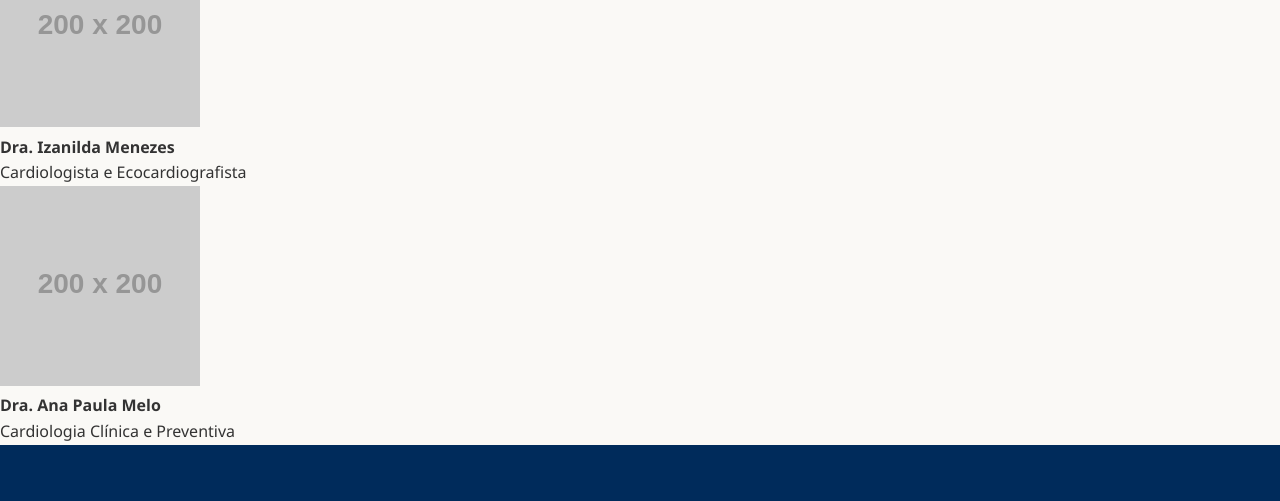
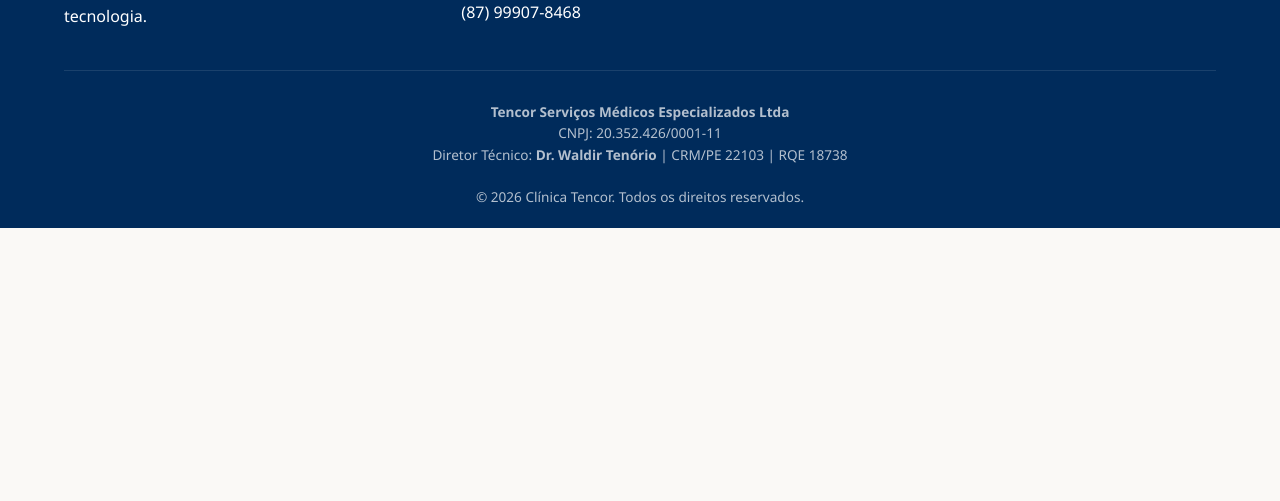
Before and after one commit to livingtencor-dot/clinica-tencor, a plain HTML site: page index.html in a window 1280 px wide. Shown: the part 947-1448 px from the top of the page. After the commit the page ends 1175 px from the top, so only its background shows below. Drawn offline with Linux system fonts and the light colour scheme; placeholder pictures from the web are drawn by us.

Commit message:
Update index.html

```diff
--- a/index.html
+++ b/index.html
@@ -170,22 +170,6 @@
         </div>
     </section>
 
-    <section class="equipe" id="equipe">
-        <h2>Nosso Corpo Clínico</h2>
-        <div class="grid-equipe">
-            <div class="medico-card">
-                <img src="https://via.placeholder.com/200" alt="Dra. Izanilda Menezes">
-                <h4>Dra. Izanilda Menezes</h4>
-                <p>Cardiologista e Ecocardiografista</p>
-            </div>
-            <div class="medico-card">
-                <img src="https://via.placeholder.com/200" alt="Dra. Ana Paula Melo">
-                <h4>Dra. Ana Paula Melo</h4>
-                <p>Cardiologia Clínica e Preventiva</p>
-            </div>
-        </div>
-    </section>
-
     <footer id="contatos">
         <div class="footer-content">
             <div>
```
